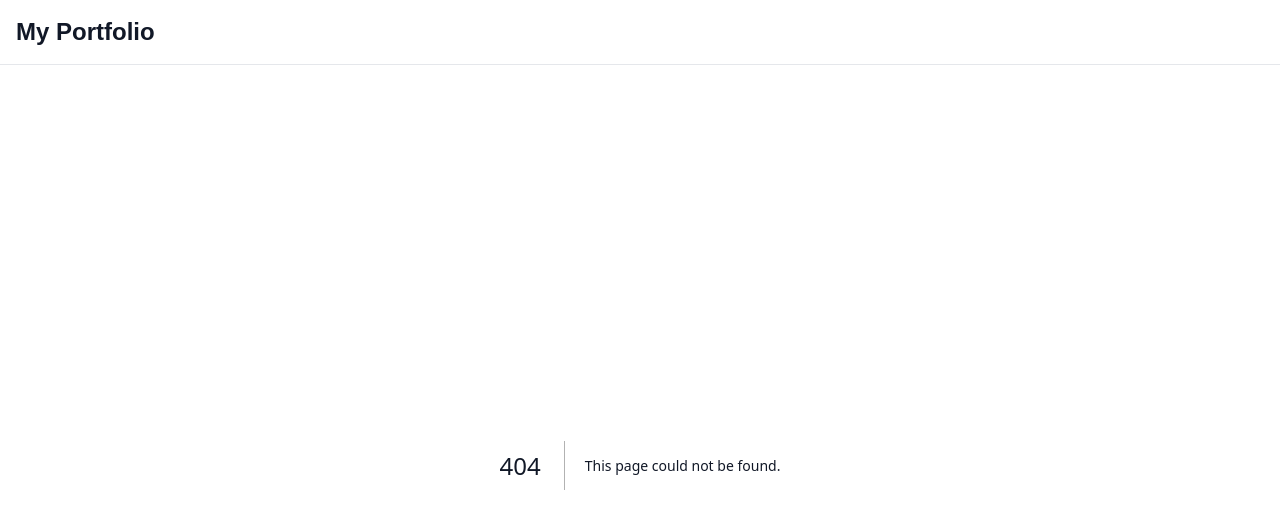
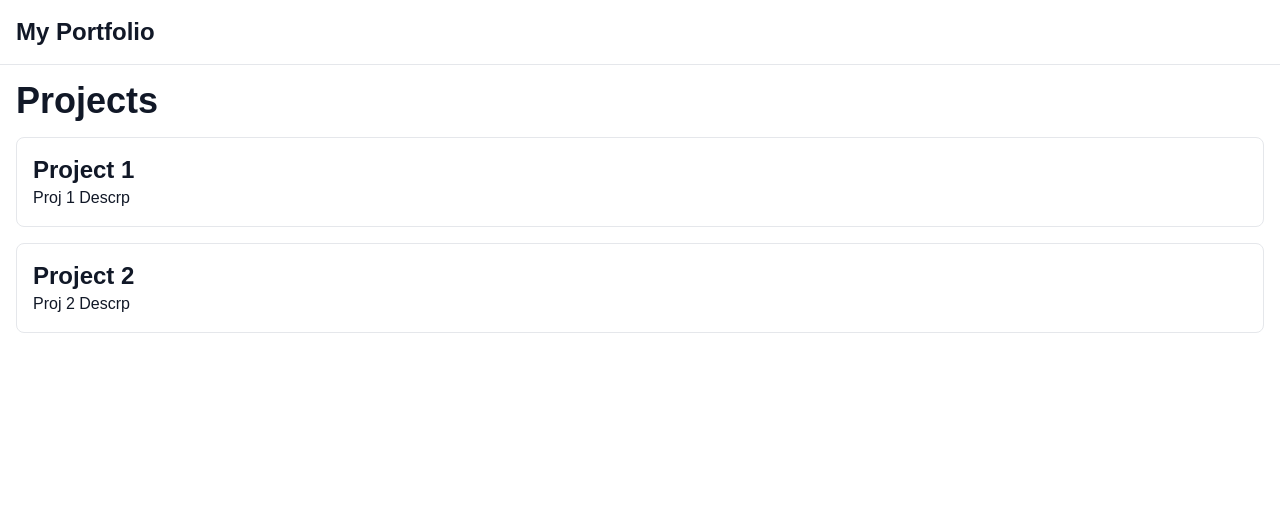
Before and after one commit to Shaganashree97/portfolio, a Next.js app: page /projects in a window 1280 px wide. Before the commit this address had no page. Shown: the top 528 px of the page. Built offline with nearby package versions, Linux system fonts and the light colour scheme.

Commit message:
create projects page

```diff
--- /dev/null
+++ b/pages/projects.js
@@ -0,0 +1,19 @@
+export default function Projects() {
+    const projects = [
+      { name: 'Project 1', description: 'Proj 1 Descrp' },
+      { name: 'Project 2', description: 'Proj 2 Descrp' },
+    ];
+    return (
+      <div className="container mx-auto p-4">
+        <h1 className="text-4xl font-bold mb-4">Projects</h1>
+        <div className="space-y-4">
+          {projects.map((project, index) => (
+            <div key={index} className="p-4 border rounded-lg">
+              <h2 className="text-2xl font-bold">{project.name}</h2>
+              <p>{project.description}</p>
+            </div>
+          ))}
+        </div>
+      </div>
+    );
+  }
```
